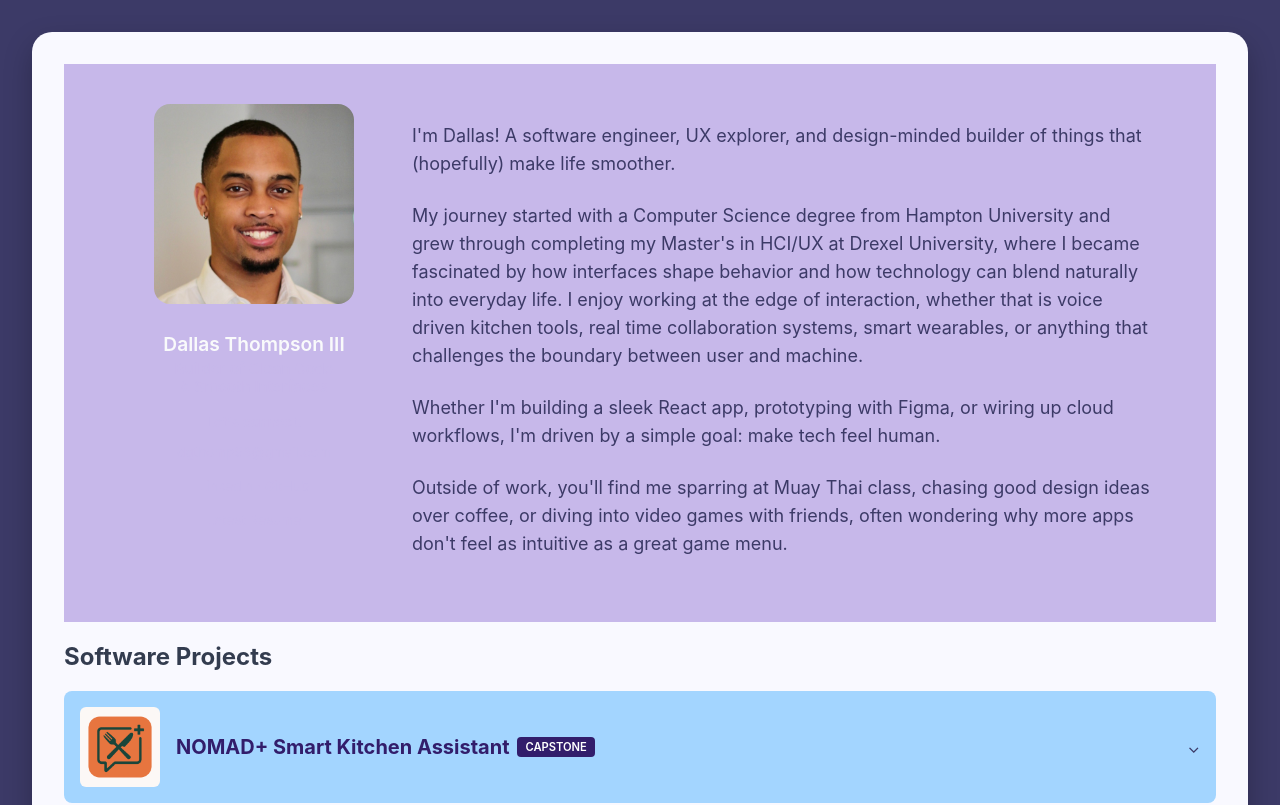
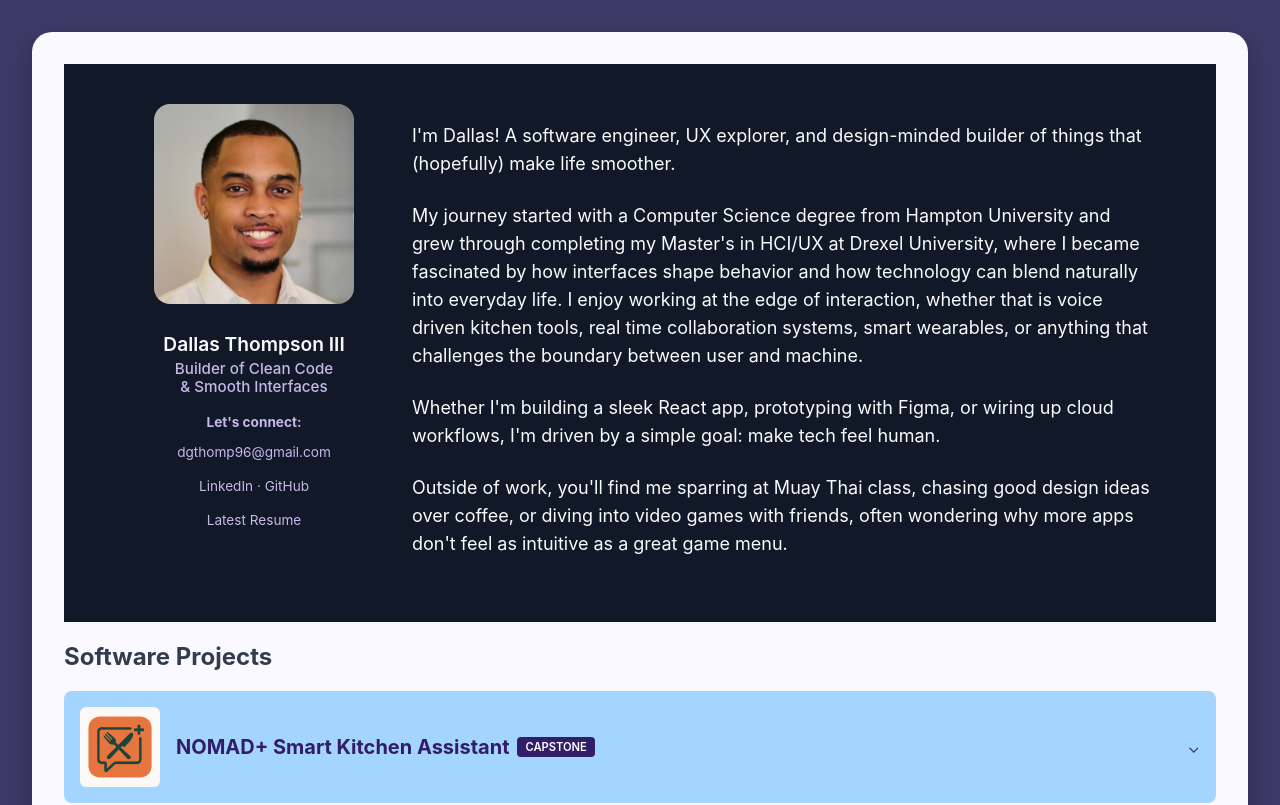
Before and after one commit to dgthomp3/prototyping-portfolio-website, a React (Vite) app: page /#/ in a window 1280 px wide. Shown: the top 805 px of the page. Built offline with nearby package versions, Linux system fonts and the light colour scheme.

Commit message:
really fixed it

```diff
--- a/src/styling/App.css
+++ b/src/styling/App.css
@@ -9,16 +9,9 @@
 }
 
 .biography {
-  background-color: var(--primary);
-  color: var(--deep);
+  background-color: #111827;
+  color: #f9fafb;
   padding: 2.5rem 1.5rem;
-}
-
-@media (prefers-color-scheme: dark) {
-  .biography {
-    background-color: #111827;
-    color: #f9fafb;
-  }
 }
 
 .biography__wrapper {
--- a/src/styling/index.css
+++ b/src/styling/index.css
@@ -52,16 +52,3 @@
 button:focus-visible {
   outline: 4px auto -webkit-focus-ring-color;
 }
-
-@media (prefers-color-scheme: light) {
-  :root {
-    color: #213547;
-    background-color: #ffffff;
-  }
-  a:hover {
-    color: #747bff;
-  }
-  button {
-    background-color: #f9f9f9;
-  }
-}
```
